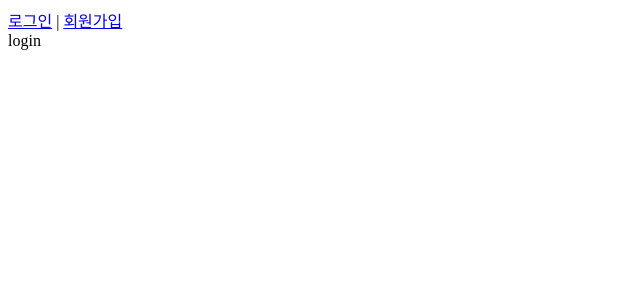
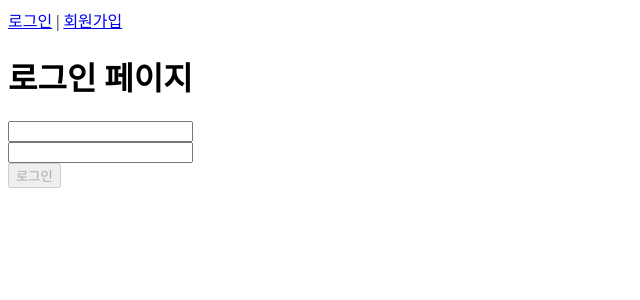
Before and after one commit to kimjungwon2/hospital, a Vue app in the folder src/frontend/: page /login in a window 1280 px wide. Shown: the top 300 px of the page, without its empty margins (0-640 px from the left). Built offline with nearby package versions, Linux system fonts and the light colour scheme.

Commit message:
store 적용

```diff
--- a/src/frontend/jsconfig.json
+++ b/src/frontend/jsconfig.json
@@ -1,6 +1,7 @@
 {
   "compilerOptions": {
     "baseUrl": ".",
+    "forceConsistentCasingInFileNames": false,
     "paths": {
       "~/*": [
         "./*"
--- a/src/frontend/package.json
+++ b/src/frontend/package.json
@@ -11,7 +11,8 @@
     "axios": "^0.21.1",
     "core-js": "^3.6.5",
     "vue": "^2.6.11",
-    "vue-router": "^3.5.2"
+    "vue-router": "^3.5.2",
+    "vuex": "^3.6.2"
   },
   "devDependencies": {
     "@vue/cli-plugin-babel": "~4.5.0",
--- a/src/frontend/src/api/index.js
+++ b/src/frontend/src/api/index.js
@@ -8,4 +8,8 @@
     return instance.post('signup', userData);
 }
 
-export { signupUser };
+function loginUser(userData){
+    return instance.post('login',userData);
+}
+
+export { signupUser, loginUser };
--- /dev/null
+++ b/src/frontend/src/components/LoginForm.vue
@@ -0,0 +1,58 @@
+<template>
+    <form @submit.prevent="submitForm">
+        <div>
+            <label for="memberIdName"></label>
+            <input id="memberIdName" type="text" v-model="memberIdName"/>
+        </div>
+        <div>
+            <label for="password"></label>
+            <input id="password" type="text" v-model="password"/>
+        </div>
+        <button v-bind:disabled="!isMemberIdValid || !password" type="submit">로그인</button>
+        <p>{{ logMessage }}</p>
+    </form>
+</template>
+
+<script>
+import { loginUser } from '@/api/index';
+import { validateEmail } from '@/utils/validation';
+
+export default {
+    data() {
+        return {
+            memberIdName: '',
+            password:'',
+            logMessage:'',
+        }
+    },
+    computed:{
+        isMemberIdValid(){
+            return validateEmail(this.memberIdName);
+        }
+    },
+    methods:{
+        async submitForm(){
+            try {
+                const userData ={
+                     memberIdName: this.memberIdName,
+                     password: this.password,
+                };
+               const { data } = await loginUser(userData);
+               this.$router.push('/main');
+               this.logMessage=`${data.nickName}님 환영합니다.`
+            } catch (error) {
+                this.logMessage = error.reponse.data;
+            } finally{
+                this.initForm();
+            }
+        },
+        initForm(){
+            this.memberIdName = '';
+            this.password = '';
+        }
+    },
+};
+</script>
+
+<style>
+</style>
--- a/src/frontend/src/main.js
+++ b/src/frontend/src/main.js
@@ -1,10 +1,12 @@
 import Vue from 'vue'
 import App from './App.vue'
 import router from '@/routes/index'
+import store from '@/store/index';
 
 Vue.config.productionTip = false
 
 new Vue({
   render: h => h(App),
+  store,
   router,
 }).$mount('#app')
--- a/src/frontend/src/routes/index.js
+++ b/src/frontend/src/routes/index.js
@@ -8,7 +8,7 @@
     routes: [
        {
            path:'/',
-           redirect:'/login',
+           redirect:'/main',
        },
        {
            path: '/login',
@@ -19,6 +19,10 @@
            component: () => import('@/views/SignupPage.vue'),
        },
        {
+            path:'/main',
+            component: () => import('@/views/MainPage.vue'),
+       },
+       {
            path: '*',
            component: () => import('@/views/NotFoundPage.vue'),
        }
--- /dev/null
+++ b/src/frontend/src/store/index.js
@@ -0,0 +1,10 @@
+import Vue from 'vue';
+import Vuex from 'vuex';
+
+Vue.use(Vuex);
+
+export default new Vuex.Store({
+    satae:{
+        nickName: ''
+    }
+})
--- /dev/null
+++ b/src/frontend/src/utils/validation.js
@@ -0,0 +1,6 @@
+function validateEmail(email) {
+    const re = /^(([^<>()[\]\\.,;:\s@"]+(\.[^<>()[\]\\.,;:\s@"]+)*)|(".+"))@((\[[0-9]{1,3}\.[0-9]{1,3}\.[0-9]{1,3}\.[0-9]{1,3}\])|(([a-zA-Z\-0-9]+\.)+[a-zA-Z]{2,}))$/;
+    return re.test(String(email).toLowerCase());
+}
+
+export{ validateEmail };
--- a/src/frontend/src/views/LoginPage.vue
+++ b/src/frontend/src/views/LoginPage.vue
@@ -1,11 +1,17 @@
 <template>
-  <div>login</div>
+  <div>
+    <h1>로그인 페이지</h1>
+    <LoginForm></LoginForm>
+  </div>
 </template>
 
 <script>
+import LoginForm from '@/components/LoginForm.vue';
 export default {
-
-}
+  components:{
+    LoginForm,
+  },
+};
 </script>
 
 <style>
--- /dev/null
+++ b/src/frontend/src/views/MainPage.vue
@@ -0,0 +1,15 @@
+<template>
+  <div>
+      <h1>MainPage</h1>
+  </div>
+</template>
+
+<script>
+export default {
+
+}
+</script>
+
+<style>
+
+</style>
```
Also changed, not shown: 1 other file (tests, documents, lock files or other folders).
